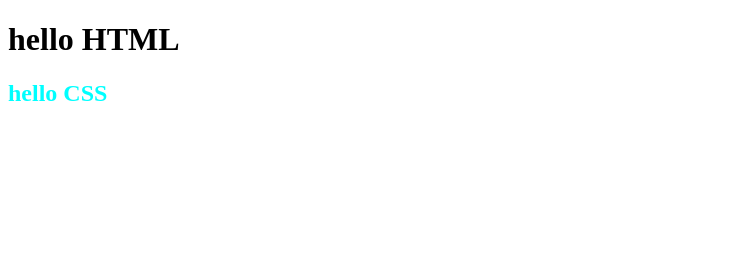
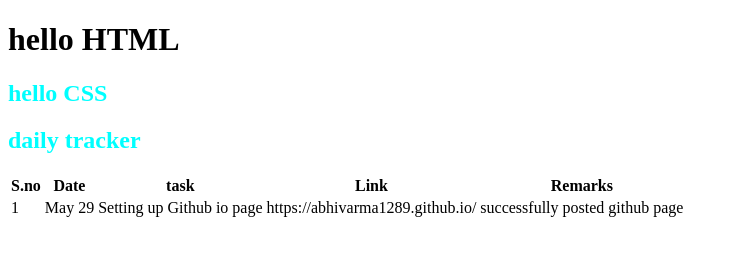
Before and after one commit to abhivarma1289/abhivarma1289.github.io, a plain HTML site: page index.html in a window 1280 px wide. Shown: the whole page, without its empty margins (0-737 px from the left). Drawn offline with Linux system fonts and the light colour scheme.

Commit message:
table has successfully created daily tracker

```diff
--- a/index.html
+++ b/index.html
@@ -10,6 +10,23 @@
 <body>
     <h1>hello HTML</h1>
     <h2>hello CSS</h2>
+    <h2>daily tracker</h2>
+   <table>
+    <tr>
+        <th>S.no</th>
+        <th>Date</th>
+        <th>task</th>
+        <th>Link</th>
+        <th>Remarks</th>
+    </tr>
+    <tr>
+        <td>1</td>
+        <td>May 29</td>
+        <td>Setting up Github io page</td>
+        <td>https://abhivarma1289.github.io/</td>
+        <td>successfully posted github page</td>
+    </tr>
+   </table>
     <script src="script.js"></script>
 </body>
 </html>
```
